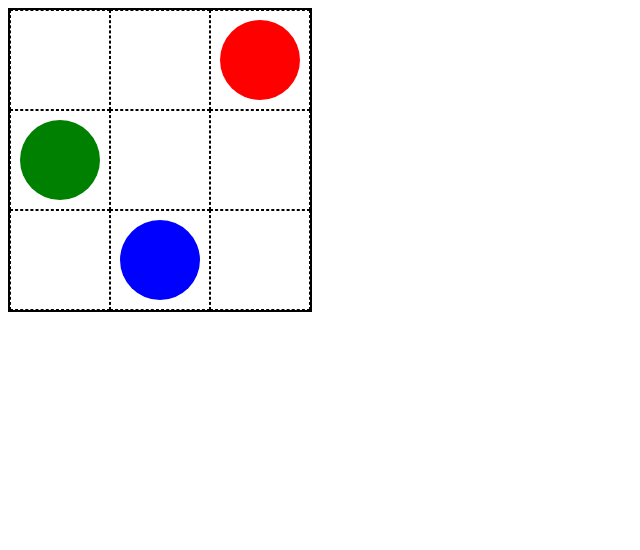
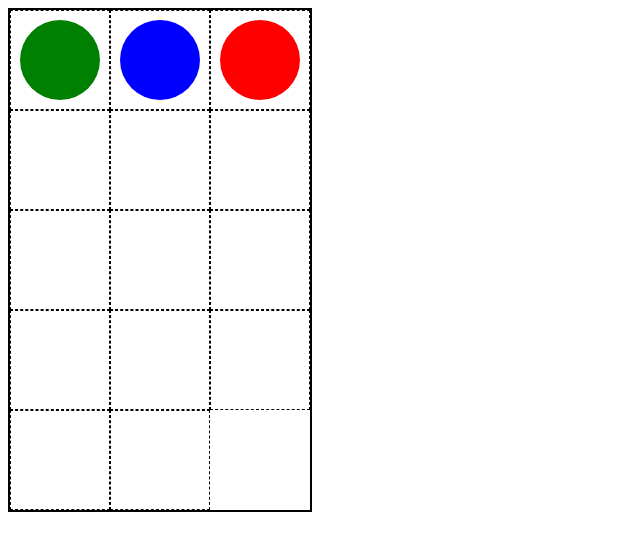
Before and after one commit to Reyti/game, a plain HTML site: page index.html in a window 1280 px wide. Shown: the whole page, without its empty margins (0-640 px from the left). Drawn offline with Linux system fonts and the light colour scheme.

Commit message:
@for loop

```diff
--- a/index.html
+++ b/index.html
@@ -9,6 +9,11 @@
 <body>
     <div class="game">
         <div class="game__field">
+            <div class="game__ceil"></div>
+            <div class="game__ceil"></div>
+            <div class="game__ceil"></div>
+            <div class="game__ceil"></div>
+            <div class="game__ceil"></div>
             <div class="game__ceil"></div>
             <div class="game__ceil"></div>
             <div class="game__ceil"></div>
--- a/style.css
+++ b/style.css
@@ -25,19 +25,6 @@
   background-color: #000;
   border-radius: 50%;
 }
-
-.game__player--y--1 {
-  top: 10px;
-}
-
-.game__player--y--2 {
-  top: 110px;
-}
-
-.game__player--y--3 {
-  top: 210px;
-}
-
 .game__player--x--1 {
   left: 10px;
 }
```
